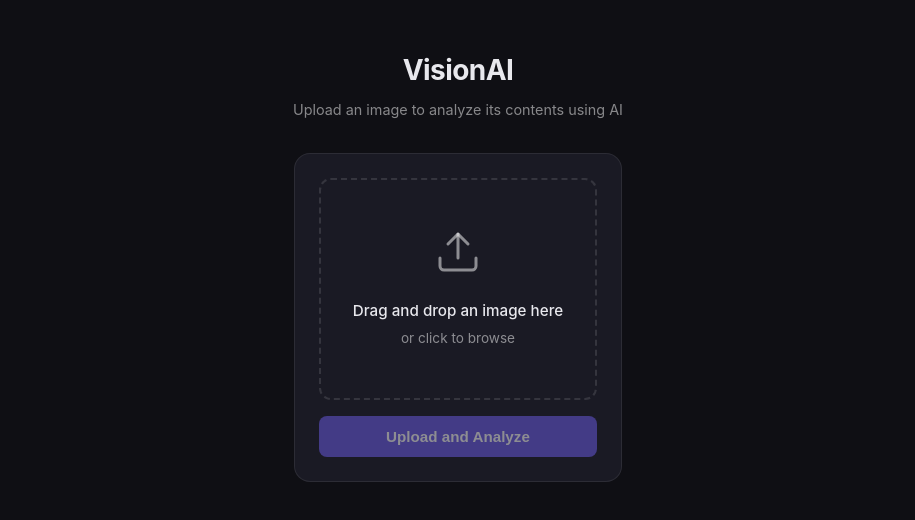
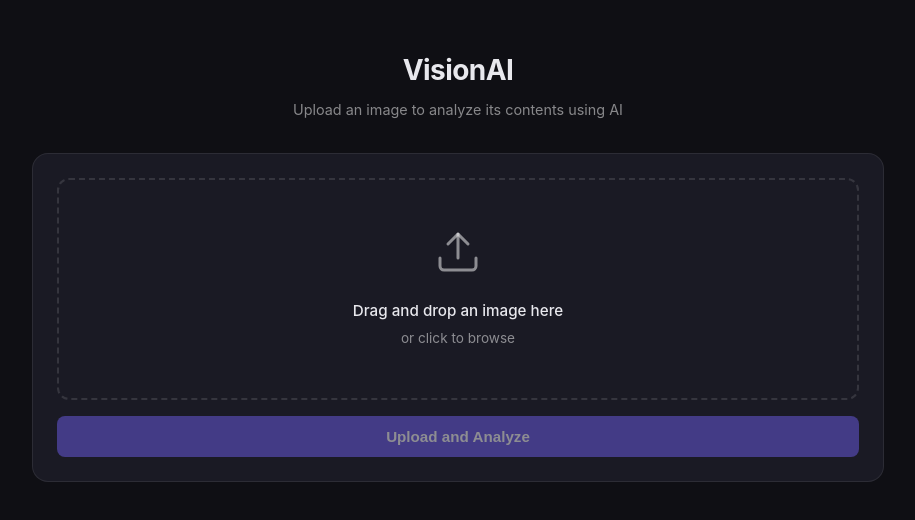
Before and after one commit to AndreiLungu64/vision-frontend, a Vue app: page / in a window 1280 px wide. Shown: the top 520 px of the page, without its empty margins (182-1097 px from the left). Built offline with nearby package versions, Linux system fonts and the light colour scheme.

Commit message:
Fixed results panel sizing problem

```diff
--- a/src/App.vue
+++ b/src/App.vue
@@ -70,6 +70,7 @@ async function onAnalyze() {
 }
 
 .upload-card {
+  flex: 1;
   background: var(--color-background-card);
   border: 1px solid var(--color-border);
   border-radius: var(--radius-lg);
--- a/src/assets/main.css
+++ b/src/assets/main.css
@@ -1,7 +1,7 @@
 @import './base.css';
 
 #app {
-  max-width: 640px;
+  max-width: 900px;
   margin: 0 auto;
   padding: 3rem 1.5rem;
 }
--- a/src/components/ResultsPanel.vue
+++ b/src/components/ResultsPanel.vue
@@ -30,6 +30,7 @@ defineProps<{
 
 <style scoped>
 .results-panel {
+  flex: 1;
   background: var(--color-background-card);
   border: 1px solid var(--color-border);
   border-radius: var(--radius-lg);
```
